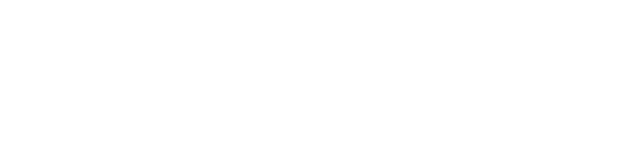
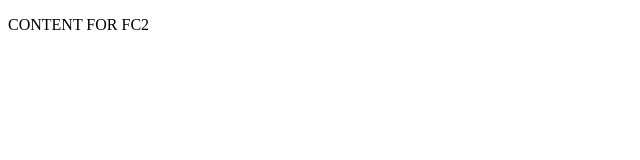
Before and after one commit to MuthukuruJayanth/demo_2, a plain HTML site: page index.html in a window 1280 px wide. Shown: the whole page, without its empty margins (0-640 px from the left). Drawn offline with Linux system fonts and the light colour scheme.

Commit message:
Added Content for FC2

```diff
--- a/index.html
+++ b/index.html
@@ -6,6 +6,6 @@
     <title>Document</title>
 </head>
 <body>
-
+    <p>CONTENT FOR FC2</p>
 </body>
 </html>
```
